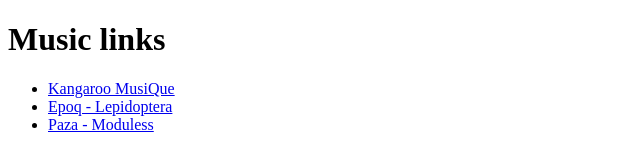
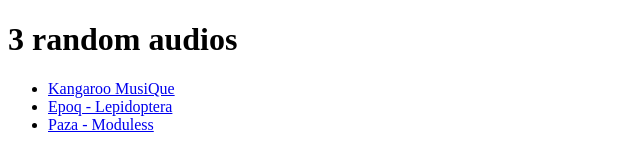
Before and after one commit to acciojob/semantic-navbar-and-audios-RitikRunner, a website: page main.html in a window 1280 px wide. Shown: the whole page, without its empty margins (0-640 px from the left). Drawn offline with Linux system fonts and the light colour scheme.

Commit message:
created a submission

```diff
--- a/main.html
+++ b/main.html
@@ -4,12 +4,11 @@
 
 <head>
 	<link rel="stylesheet" href="styles.css">
-	<title>Music Links</title>
 </head>
 
 <body>
 	<!-- the entire body must be written by student -->
-	<h1>Music links</h1>
+	<h1>3 random audios</h1>
 	<nav>
 		<ul>
 			<li>
```
